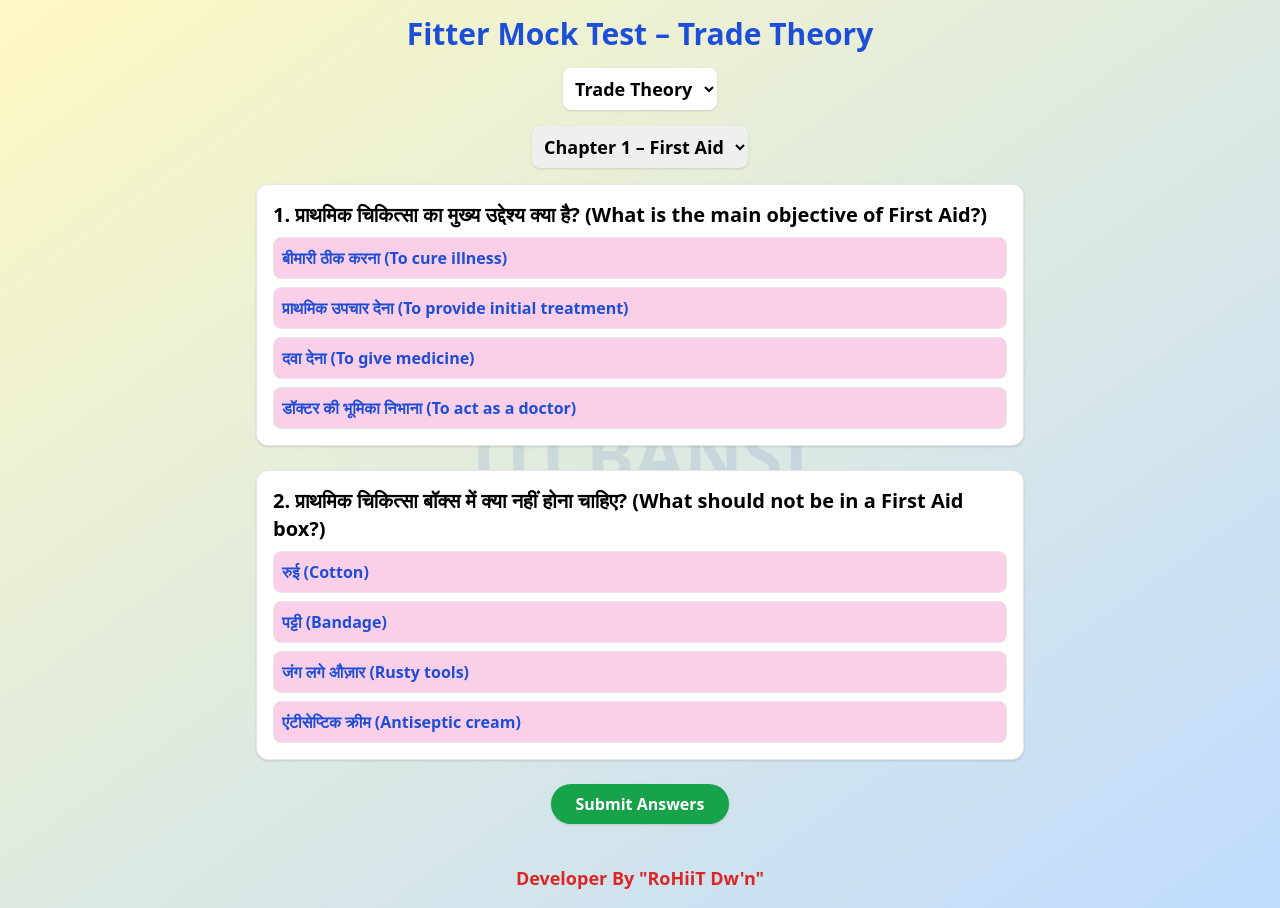
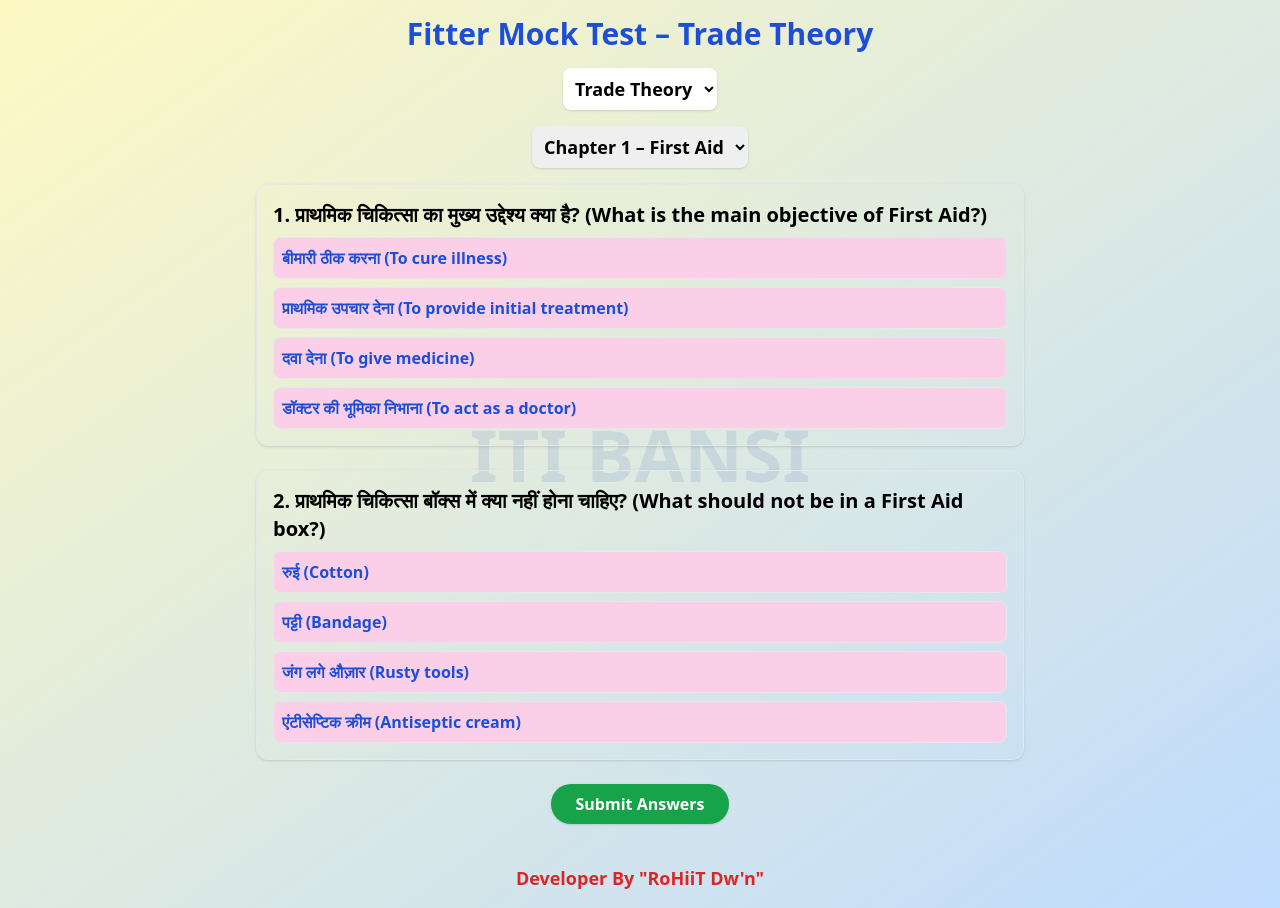
Before and after one commit to rohit-091/Fitter-first-year, a React (Vite) app: page / in a window 1280 px wide. Built offline with nearby package versions, Linux system fonts and the light colour scheme.

Commit message:
Update App.jsx

```diff
--- a/src/App.jsx
+++ b/src/App.jsx
@@ -86,7 +86,7 @@ export default function App() {
           const isWrong = submitted && userAnswer !== q.answer;
 
           return (
-            <div key={index} className="p-4 rounded-xl shadow bg-white border">
+            <div key={index} className="p-4 rounded-xl shadow bg-yellow border">
               <h2 className="text-xl font-bold mb-2">
                 {index + 1}. {q.question}
               </h2>
```
